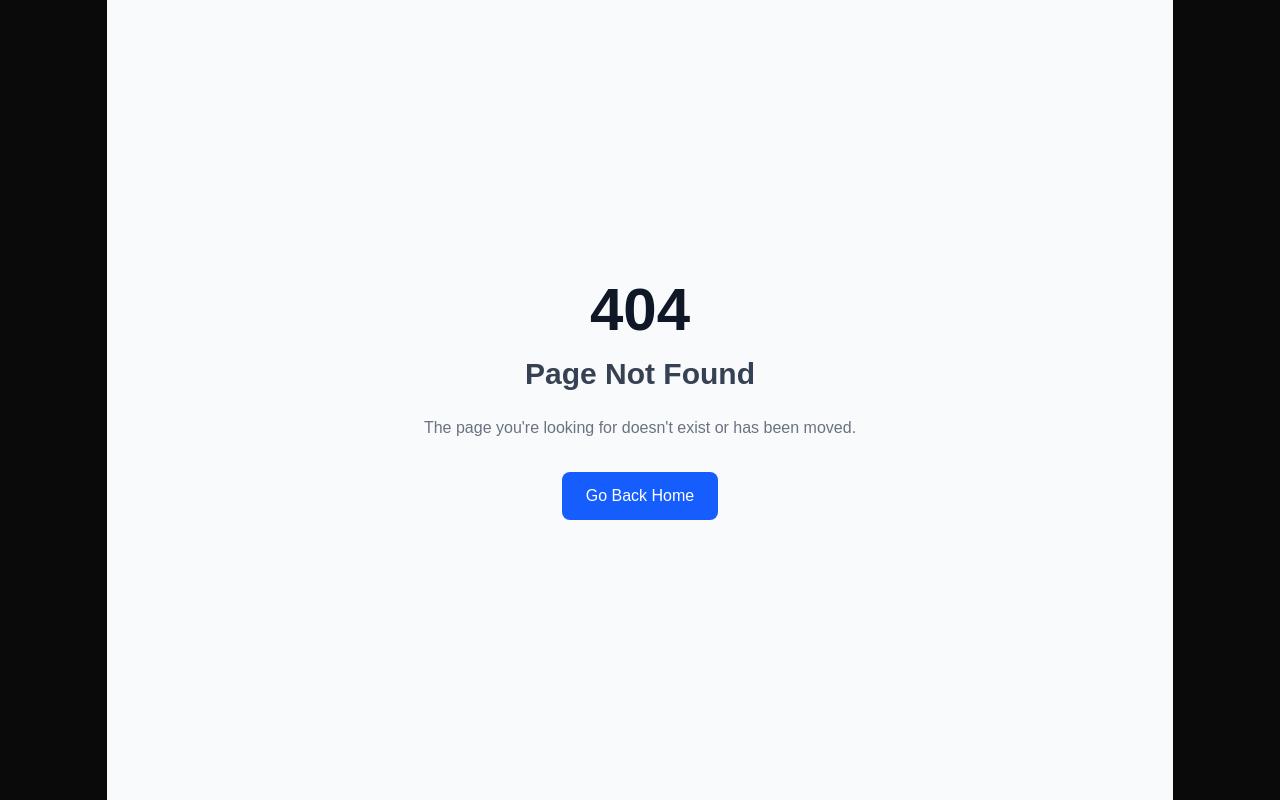
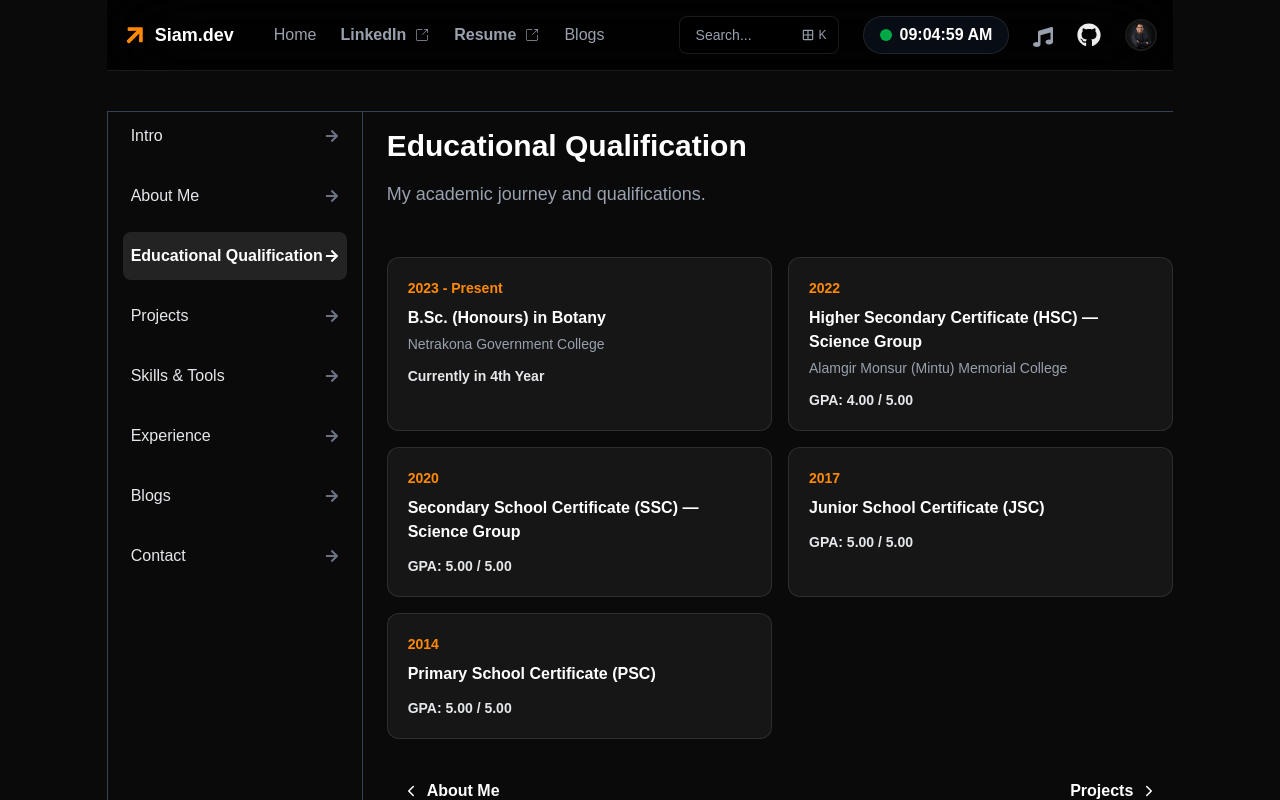
Before and after one commit to Khalid-Sifullah-Siam/Pressclub-client, a Next.js app: page /educational-qualification in a window 1280 px wide. Before the commit this address had no page. Shown: the top 800 px of the page. Built offline with nearby package versions, Linux system fonts and the light colour scheme.

Commit message:
Add educational qualification route

```diff
--- /dev/null
+++ b/src/app/(generel)/educational-qualification/page.tsx
@@ -0,0 +1,14 @@
+import EducationalQualificationPage from "@/app/components/educationComponents/EducationalQualificationPage";
+import type { Metadata } from "next";
+
+export const metadata: Metadata = {
+  title: "Educational Qualification",
+  description:
+    "Academic qualifications and educational journey of Khalid Saifullah Siam.",
+};
+
+const EducationalQualification = () => {
+  return <EducationalQualificationPage />;
+};
+
+export default EducationalQualification;
--- a/src/app/components/aboutComponents/AboutPage.tsx
+++ b/src/app/components/aboutComponents/AboutPage.tsx
@@ -1,35 +1,5 @@
 import Link from "next/link";
 import { IoIosArrowBack, IoIosArrowForward } from "react-icons/io";
-
-const education = [
-  {
-    year: "2023 - Present",
-    degree: "B.Sc. (Honours) in Botany",
-    institution: "Netrakona Government College",
-    result: "Currently in 4th Year",
-  },
-  {
-    year: "2022",
-    degree: "Higher Secondary Certificate (HSC) — Science Group",
-    institution: "Alamgir Monsur (Mintu) Memorial College",
-    result: "GPA: 4.00 / 5.00",
-  },
-  {
-    year: "2020",
-    degree: "Secondary School Certificate (SSC) — Science Group",
-    result: "GPA: 5.00 / 5.00",
-  },
-  {
-    year: "2017",
-    degree: "Junior School Certificate (JSC)",
-    result: "GPA: 5.00 / 5.00",
-  },
-  {
-    year: "2014",
-    degree: "Primary School Certificate (PSC)",
-    result: "GPA: 5.00 / 5.00",
-  },
-];
 
 const AboutPage = () => {
   return (
@@ -92,33 +62,6 @@ const AboutPage = () => {
         </div>
       </section>
 
-      <section>
-        <h2 className="mb-5 text-2xl font-bold text-white">
-          Educational Qualification
-        </h2>
-        <div className="grid gap-4 sm:grid-cols-2">
-          {education.map((item) => (
-            <article
-              key={`${item.year}-${item.degree}`}
-              className="rounded-xl border border-white/10 bg-white/5 p-5"
-            >
-              <p className="mb-2 text-sm font-bold text-orange-400">
-                {item.year}
-              </p>
-              <h3 className="font-bold text-white">{item.degree}</h3>
-              {item.institution && (
-                <p className="mt-1 text-sm text-gray-400">
-                  {item.institution}
-                </p>
-              )}
-              <p className="mt-3 text-sm font-semibold text-gray-200">
-                {item.result}
-              </p>
-            </article>
-          ))}
-        </div>
-      </section>
-
       <div className="flex items-center justify-between">
         <div className="flex cursor-pointer items-center gap-2 rounded-md px-4 py-2 hover:bg-gray-900">
           <IoIosArrowBack />
@@ -127,8 +70,8 @@ const AboutPage = () => {
           </Link>
         </div>
         <div className="flex cursor-pointer items-center gap-2 rounded-md px-4 py-2 hover:bg-gray-900">
-          <Link href="/projects" className="font-bold text-white">
-            Projects
+          <Link href="/educational-qualification" className="font-bold text-white">
+            Education
           </Link>
           <IoIosArrowForward />
         </div>
--- /dev/null
+++ b/src/app/components/educationComponents/EducationalQualificationPage.tsx
@@ -0,0 +1,86 @@
+import Link from "next/link";
+import { IoIosArrowBack, IoIosArrowForward } from "react-icons/io";
+
+const education = [
+  {
+    year: "2023 - Present",
+    degree: "B.Sc. (Honours) in Botany",
+    institution: "Netrakona Government College",
+    result: "Currently in 4th Year",
+  },
+  {
+    year: "2022",
+    degree: "Higher Secondary Certificate (HSC) — Science Group",
+    institution: "Alamgir Monsur (Mintu) Memorial College",
+    result: "GPA: 4.00 / 5.00",
+  },
+  {
+    year: "2020",
+    degree: "Secondary School Certificate (SSC) — Science Group",
+    result: "GPA: 5.00 / 5.00",
+  },
+  {
+    year: "2017",
+    degree: "Junior School Certificate (JSC)",
+    result: "GPA: 5.00 / 5.00",
+  },
+  {
+    year: "2014",
+    degree: "Primary School Certificate (PSC)",
+    result: "GPA: 5.00 / 5.00",
+  },
+];
+
+const EducationalQualificationPage = () => {
+  return (
+    <div className="space-y-8 py-4">
+      <header>
+        <h1 className="text-3xl font-bold text-white">
+          Educational Qualification
+        </h1>
+        <p className="py-4 text-lg leading-relaxed text-gray-400">
+          My academic journey and qualifications.
+        </p>
+      </header>
+
+      <section className="grid gap-4 sm:grid-cols-2">
+        {education.map((item) => (
+          <article
+            key={`${item.year}-${item.degree}`}
+            className="rounded-xl border border-white/10 bg-white/5 p-5"
+          >
+            <p className="mb-2 text-sm font-bold text-orange-400">
+              {item.year}
+            </p>
+            <h2 className="font-bold text-white">{item.degree}</h2>
+            {item.institution && (
+              <p className="mt-1 text-sm text-gray-400">{item.institution}</p>
+            )}
+            <p className="mt-3 text-sm font-semibold text-gray-200">
+              {item.result}
+            </p>
+          </article>
+        ))}
+      </section>
+
+      <div className="flex items-center justify-between">
+        <Link
+          href="/about"
+          className="flex items-center gap-2 rounded-md px-4 py-2 font-bold text-white hover:bg-gray-900"
+        >
+          <IoIosArrowBack />
+          About Me
+        </Link>
+        <Link
+          href="/projects"
+          className="flex items-center gap-2 rounded-md px-4 py-2 font-bold text-white hover:bg-gray-900"
+        >
+          Projects
+          <IoIosArrowForward />
+        </Link>
+      </div>
+    </div>
+  );
+};
+
+export default EducationalQualificationPage;
--- a/src/app/components/sharedComponents/SearchBox/SearchBox.tsx
+++ b/src/app/components/sharedComponents/SearchBox/SearchBox.tsx
@@ -18,6 +18,7 @@ const SearchBox = () => {
         { label: "Home", href: "/", description: "Go to homepage" },
         { label: "Blogs", href: "/blogs", description: "Read our blog posts" },
         { label: "Projects", href: "/projects", description: "View my projects" },
+        { label: "Education", href: "/educational-qualification", description: "View my educational qualifications" },
         { label: "Contact", href: "/contact", description: "Get in touch" },
         { label: "LinkedIn", href: "https://www.linkedin.com/in/khalid-sifullah-siam?trk=contact-info", description: "Connect on LinkedIn" },
         { label: "GitHub", href: "https://github.com/Khalid-Sifullah-Siam", description: "Check my GitHub" },
--- a/src/app/utils/NavItems.ts
+++ b/src/app/utils/NavItems.ts
@@ -1,6 +1,11 @@
 export const navItems = [
   { name: "Intro", href: "intro", path: "/intro" },
   { name: "About Me", href: "about", path: "/about" },
+  {
+    name: "Educational Qualification",
+    href: "educational-qualification",
+    path: "/educational-qualification",
+  },
   { name: "Projects", href: "projects", path: "/projects" },
   { name: "Skills & Tools", href: "skills-tools", path: "/skills-tools" },
   { name: "Experience", href: "experience", path: "/experience" },
```
